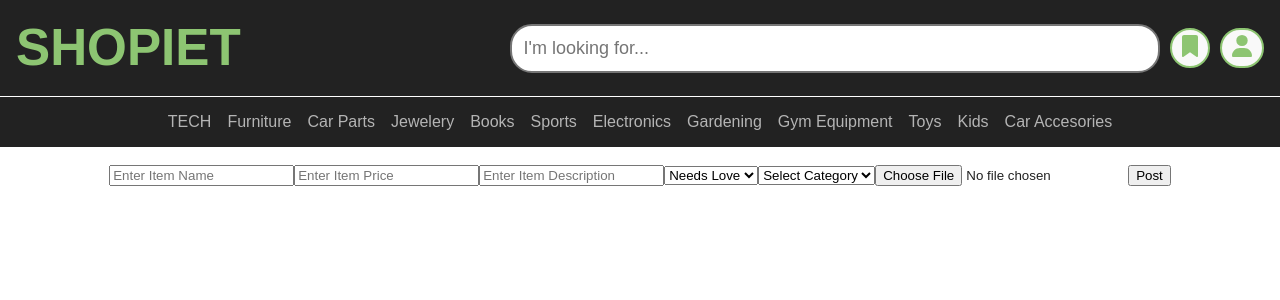
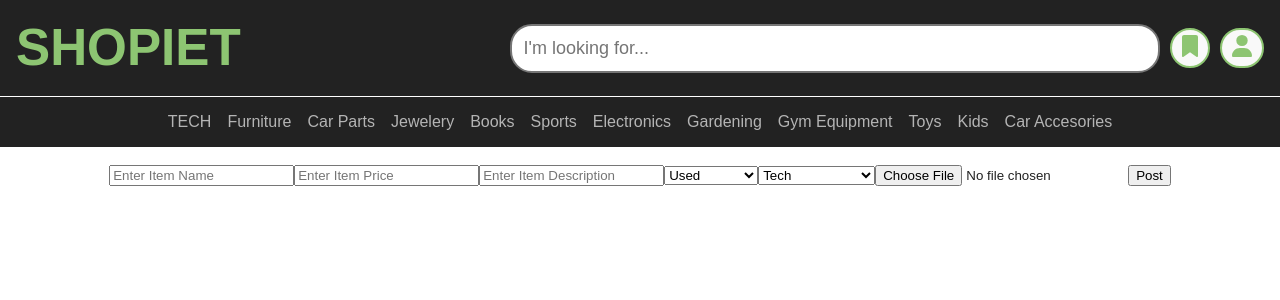
Before and after one commit to tabish-605/Shopiet-demo, a React (Vite) app in the folder Frontend/: page /upload in a window 1280 px wide. Shown: the top 300 px of the page. Built offline with nearby package versions, Linux system fonts and the light colour scheme; sample sign-in values are in the browser's storage; a web font is replaced by a local one.

Commit message:
Fixed slug generation issue

```diff
--- a/Frontend/src/UploadItem.jsx
+++ b/Frontend/src/UploadItem.jsx
@@ -9,8 +9,8 @@ const UploadItem = () => {
         item_name: '',
         item_price: '',
         item_description: '',
-        item_condition: '1',
-        category: '',
+        item_condition: 'used',
+        category: 1,
         user:user.user_id,
         item_thumbnail: null,
     });
```
